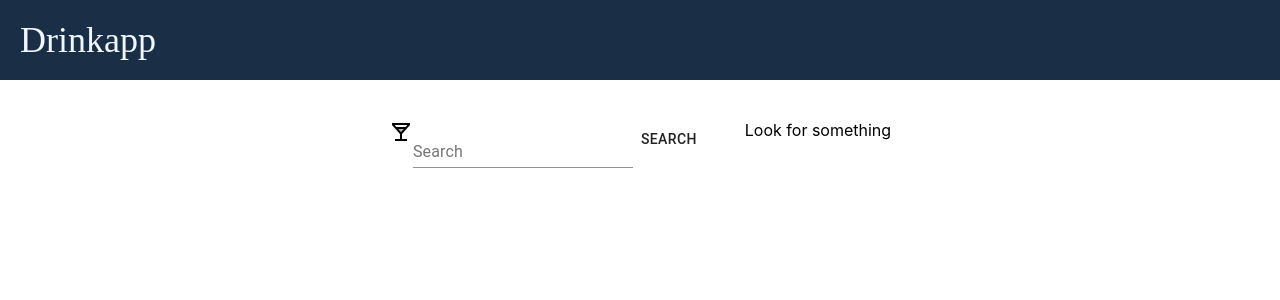
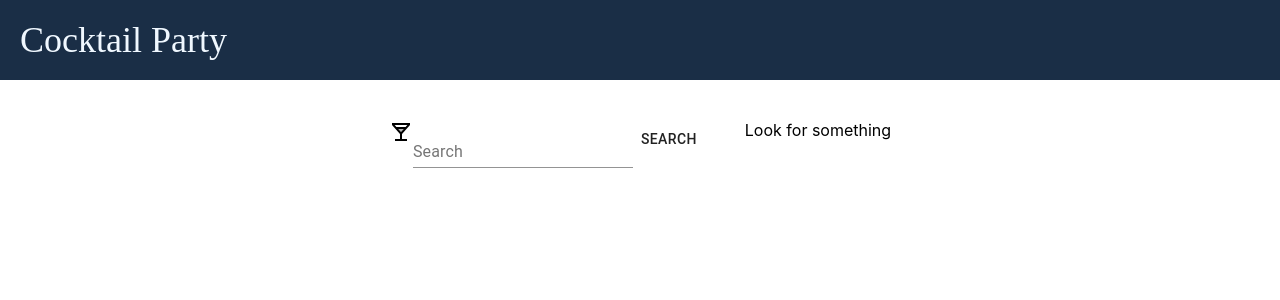
Before and after one commit to deanerfree/cocktailparty, a React (Create React App) app in the folder client/: page / in a window 1280 px wide. Shown: the top 300 px of the page. Built offline with nearby package versions, Linux system fonts and the light colour scheme; no server answers; a web font is replaced by a local one.

Commit message:
server location fixed

```diff
--- a/client/src/components/Navbar.js
+++ b/client/src/components/Navbar.js
@@ -3,7 +3,7 @@ import React from 'react'
 const Navbar = () => {
   return (
     <div className="navbar">
-      <div className="logo">Drinkapp</div>
+      <div className="logo">Cocktail Party</div>
       <div className="Topics"></div>
     </div>
   )
```
Also changed, not shown: 1 other file (tests, documents, lock files or other folders).
